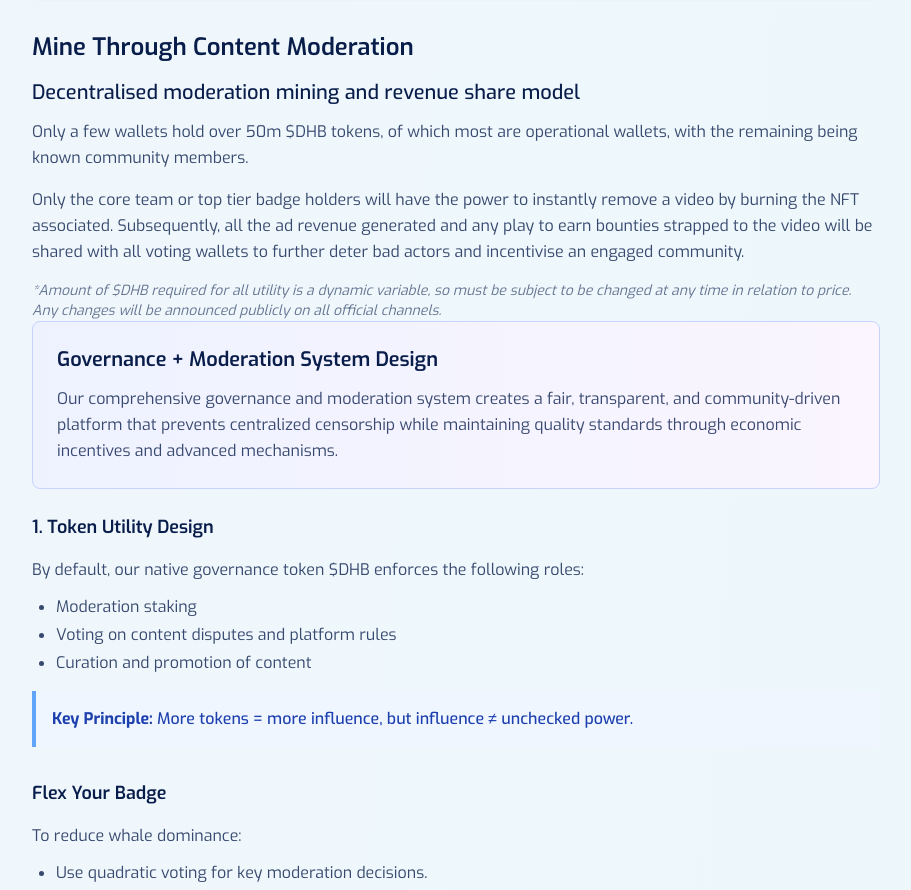
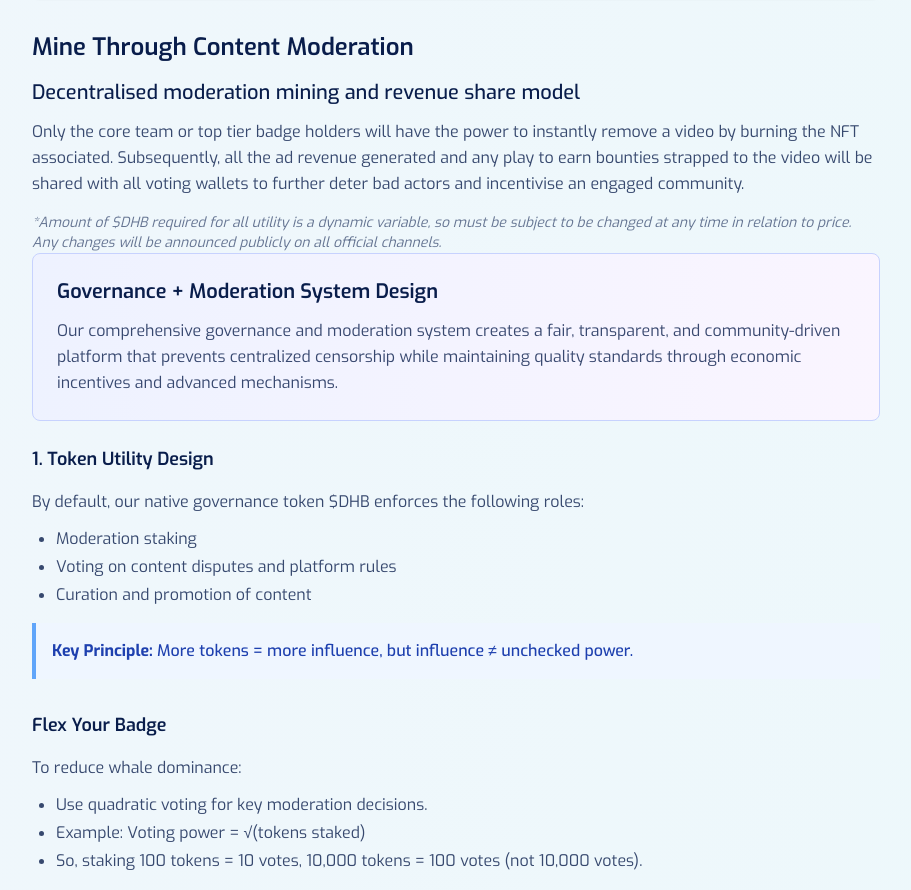
Before and after one commit to maldoteth/dehubdocs, a React (Vite) app: page /docs/dapps in a window 1280 px wide. Shown: the part 6657-7547 px from the top of the page, without its empty margins (312-1223 px from the left). Built offline with nearby package versions, Linux system fonts and the light colour scheme.

Commit message:
Remove a line of text
Removed a line of text from the Dapp page.

```diff
--- a/src/pages/docs/Dapp.tsx
+++ b/src/pages/docs/Dapp.tsx
@@ -225,10 +225,6 @@ const Dapp = () => {
         <section>
           <h2 className="text-2xl font-semibold text-royal-blue mb-4 font-exo">Mine Through Content Moderation</h2>
           <h3 className="text-xl font-medium text-royal-blue mb-3 font-exo">Decentralised moderation mining and revenue share model</h3>
-
-          <p className="text-royal-blue/80 leading-relaxed mb-4 font-exo">
-            Only a few wallets hold over 50m $DHB tokens, of which most are operational wallets, with the remaining being known community members.
-          </p>
 
           <p className="text-royal-blue/80 leading-relaxed mb-4 font-exo">
             Only the core team or top tier badge holders will have the power to instantly remove a video by burning the NFT associated. Subsequently, all the ad revenue generated and any play to earn bounties strapped to the video will be shared with all voting wallets to further deter bad actors and incentivise an engaged community.
```
